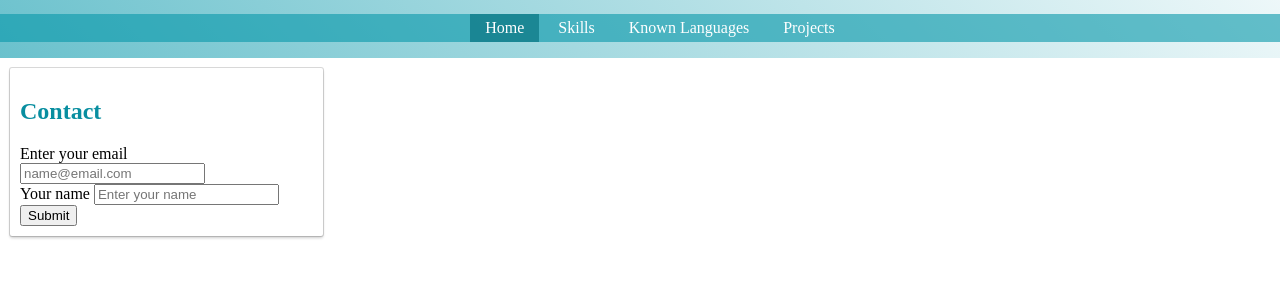
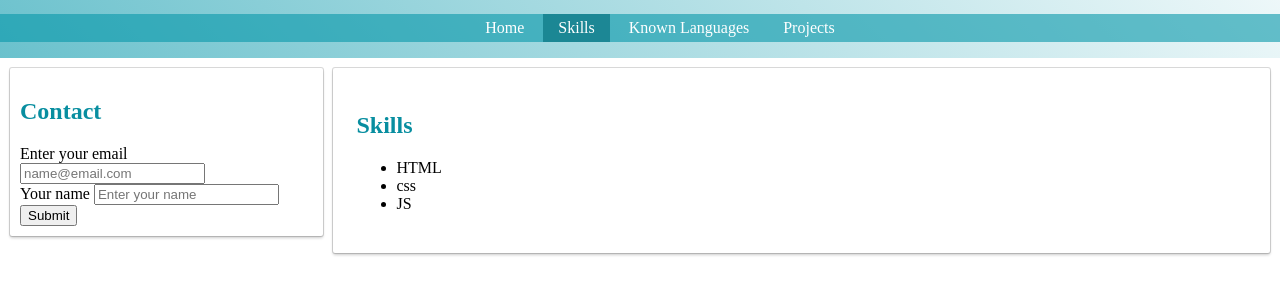
Before and after one commit to rpopita/rpopita.github.io, a plain HTML site: page index.html in a window 1280 px wide. Shown: the part 180-474 px from the top of the page. Drawn offline with Linux system fonts and the light colour scheme.

Commit message:
showSkills from JS

```diff
--- a/index.html
+++ b/index.html
@@ -77,7 +77,7 @@
           <h2>Skills</h2>
           <ul>
             <li class="favourite">HTML</li>
-            <li>CSS</li>
+            <li class="favourite">CSS</li>
             <li class="favourite">JS</li>
           </ul>
         </div>
--- a/index.js
+++ b/index.js
@@ -1,4 +1,4 @@
-var activePage = "home";
+var activePage = "skills";
 
 // utilities functions
 
@@ -11,7 +11,7 @@ function hide(id) {
   $(`#${id}`).style.display = "none";
 }
 
-function shpw(id) {
+function show(id) {
   var page = $("#" + id);
   console.info("show %o", id, page);
   page.style.display = "block";
@@ -23,12 +23,12 @@ function showPage(id) {
 
   hide(activePage);
 
+  activePage = id;
+
   var link = $(`#top-menu-bar a[data-page=${id}]`);
   link.classList.add("active");
 
-  show(id);
-
-  activePage = id;
+  show(activePage);
 }
 
 function clickOnMenu(e) {
@@ -46,5 +46,13 @@ function clickOnMenu(e) {
 
 // start our code
 
-showPage("home");
+showPage(activePage);
 $("#top-menu-bar").addEventListener("click", clickOnMenu);
+
+var skills = ["HTML", "css", "JS"];
+var htmlSkills = skills.map(function (skill) {
+  console.info("inside map", skill);
+  return `<li>${skill}</li>`;
+});
+var ul = $("#skills ul");
+ul.innerHTML = htmlSkills.join("");
```
